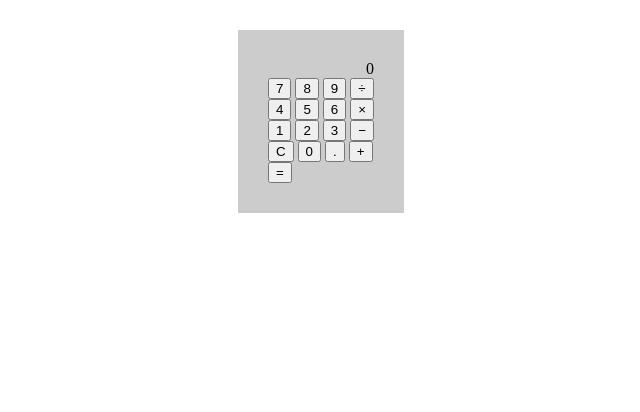
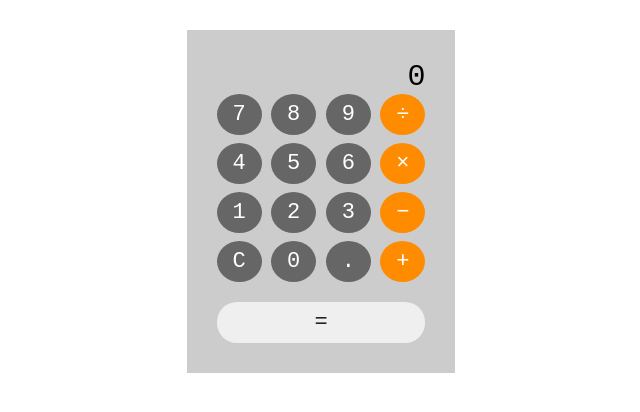
Before and after one commit to alex-s4/simple-calculator, a plain HTML site: page index.html in a window 1280 px wide. Shown: the whole page, without its empty margins (319-959 px from the left). Drawn offline with Linux system fonts and the light colour scheme; a web font is replaced by a local one.

Commit message:
add styling

```diff
--- a/index.html
+++ b/index.html
@@ -11,27 +11,27 @@
     <div id="calculator">
         <div id="display">0</div>
         <div class="row">
-          <button onclick="press(7);">7</button>
-          <button onclick="press(8);">8</button>
-          <button onclick="press(9);">9</button>
+          <button class="numb" onclick="press(7);">7</button>
+          <button class="numb" onclick="press(8);">8</button>
+          <button class="numb" onclick="press(9);">9</button>
           <button class="operator" onclick="setOP('/');">÷</button>
         </div>
-        <div class="row">
-          <button onclick="press(4);">4</button>
-          <button onclick="press(5);">5</button>
-          <button onclick="press(6);">6</button>
+        <div class="row marg-top">
+          <button class="numb" onclick="press(4);">4</button>
+          <button class="numb" onclick="press(5);">5</button>
+          <button class="numb" onclick="press(6);">6</button>
           <button class="operator" onclick="setOP('*');">×</button>
         </div>
-        <div class="row">
-          <button onclick="press(1);">1</button>
-          <button onclick="press(2);">2</button>
-          <button onclick="press(3);">3</button>
+        <div class="row marg-top">
+          <button class="numb" onclick="press(1);">1</button>
+          <button class="numb" onclick="press(2);">2</button>
+          <button class="numb" onclick="press(3);">3</button>
           <button class="operator" onclick="setOP('-');">−</button>
         </div>
-        <div class="row">
-          <button onclick="clr();">C</button>
-          <button onclick="press(0);">0</button>
-          <button onclick="press('.');">.</button>
+        <div class="row marg-top">
+          <button class="numb" onclick="clr();">C</button>
+          <button class="numb" onclick="press(0);">0</button>
+          <button class="numb" onclick="press('.');">.</button>
           <button class="operator" onclick="setOP('+');">+</button>
         </div>
         <div class="row">
--- a/script.js
+++ b/script.js
@@ -51,4 +51,5 @@ function clr() {
     num2 = ""
     operator = ""
     answer = 0
+    numDisplay.innerText = answer;
 }
--- a/style.css
+++ b/style.css
@@ -1,12 +1,24 @@
+@import url('https://fonts.googleapis.com/css2?family=Oxygen+Mono&display=swap');
+
 * {
     margin: 0;
     /* padding: 0; */
     box-sizing: border-box;
+    font-family: 'Oxygen Mono', monospace;
 }
 
 body {
     display: flex;
     justify-content: center;
+}
+
+button {
+    padding: 8px;
+    border-radius: 50%;
+    border-style: none;
+    color: #fff;
+    font-size: 22px;
+    text-align: center;
 }
 
 #calculator {
@@ -17,4 +29,28 @@ body {
 
 #display {
     text-align: right;
+    font-size: 30px;
 }
+
+#equals {
+    color: #222222;
+    width: 100%;
+    border-radius: 20px;
+    margin-top: 20px;
+}
+
+.operator, .numb {
+    width: 45px;
+}
+
+.operator {
+    background-color: #ff8c00;
+}
+
+.numb {
+    background-color: #666666;
+}
+
+.marg-top {
+    margin-top: 8px;
+}
```
